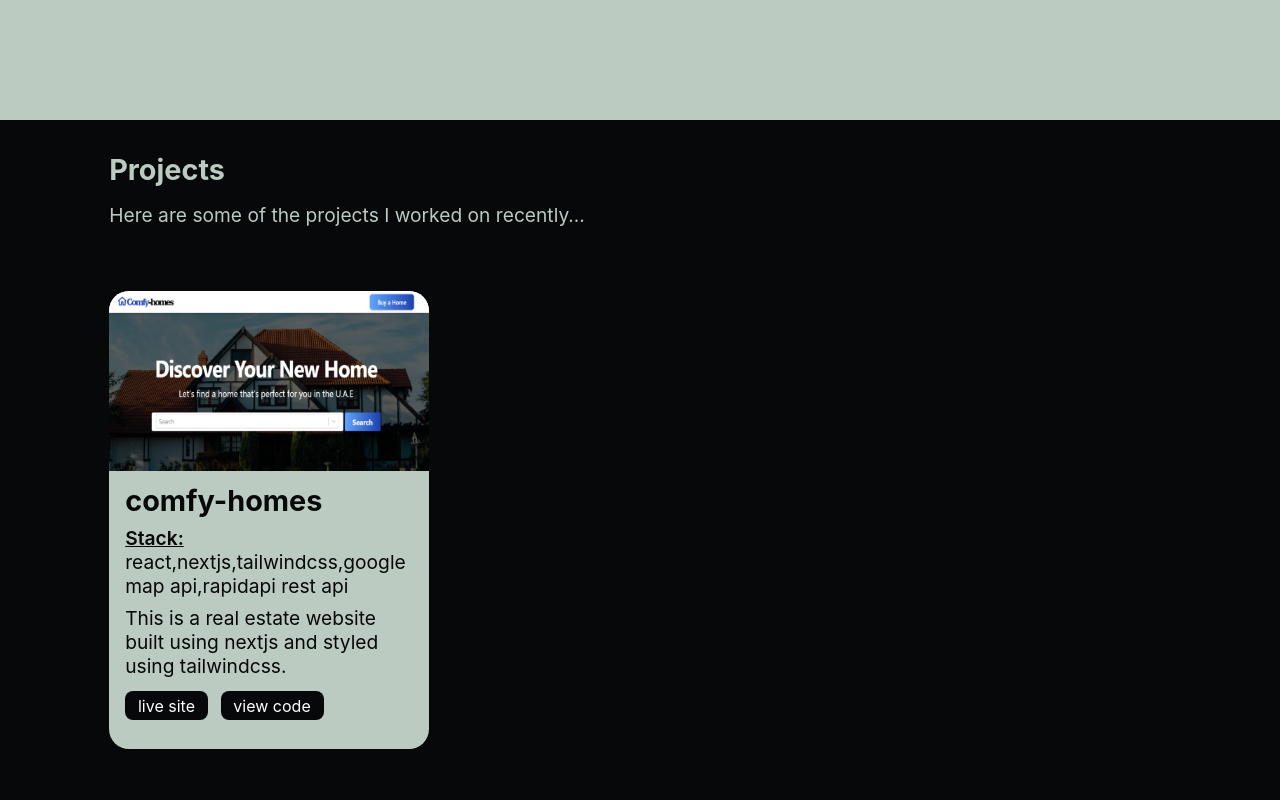
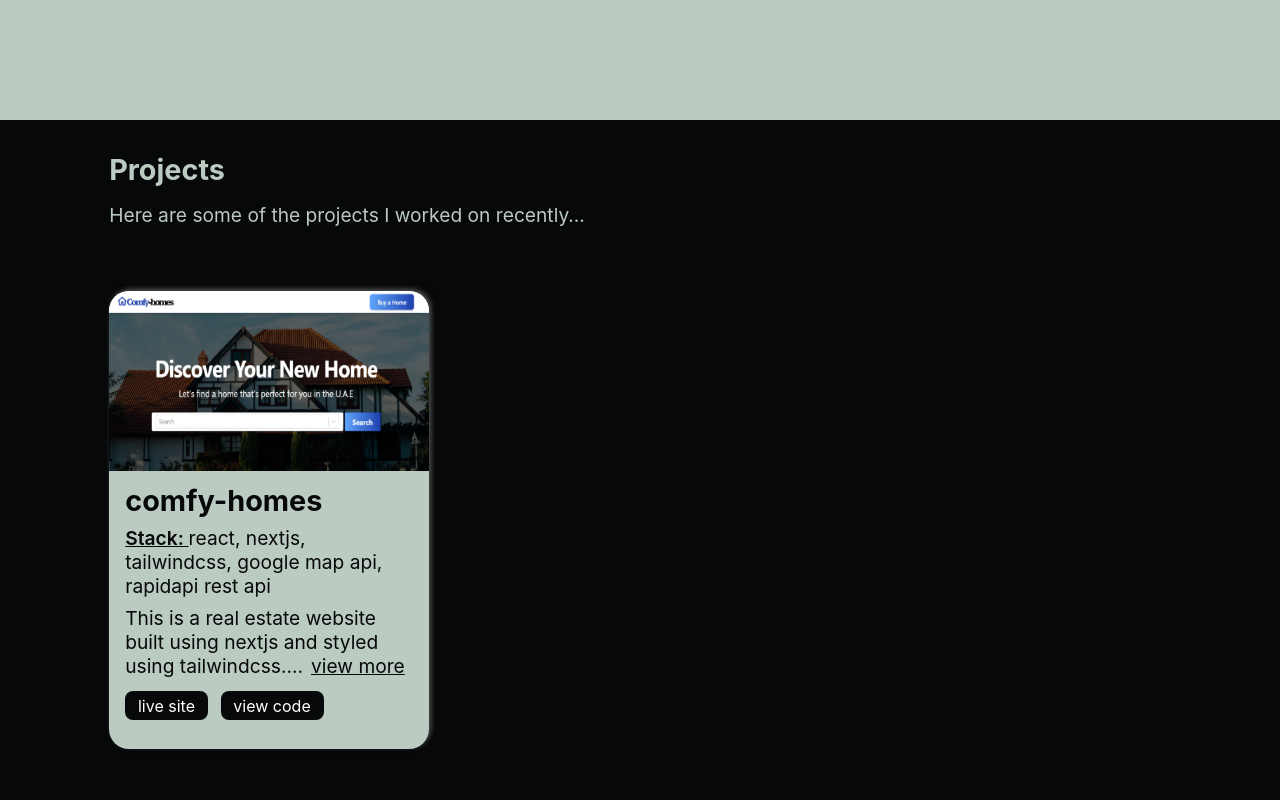
Before and after one commit to idemmanuel001/idoko-emmanuel-portfolio, a Next.js app: page / in a window 1280 px wide. Shown: the part 840-1640 px from the top of the page. Built offline with nearby package versions, Linux system fonts and the light colour scheme.

Commit message:
refactored the project section

```diff
--- a/Components/Sections/Projects.js
+++ b/Components/Sections/Projects.js
@@ -1,9 +1,10 @@
+import { useState } from 'react';
 import Image from 'next/image';
 import styled from 'styled-components';
 import { Container, Section } from '../styles/sharedStyles';
 
 
-//STYLE
+//Project Style
 const StyledProject = styled(Section)`
     color:  ${({ theme }) => theme.primaryColor};
     background:  ${({ theme }) => theme.black};
@@ -23,8 +24,43 @@ const StyledProject = styled(Section)`
            margin: 2rem auto;
 
         }
+    }
 
-        .projectItem{
+`;
+
+
+//Project Markup
+const Projects = ({ projects }) => {
+
+    return (
+        <StyledProject id='projects'>
+
+            <div className="outerContainer">
+                <Container>
+                    <h2>Projects</h2>
+
+                    <p>
+                        Here are some of the projects I worked on recently...
+                    </p>
+                    <div className="projectsContainer">
+                        {projects.map((project, index) => (
+
+                            <ProjectItem key={index} project={project} />
+
+
+                        ))}
+                    </div>
+
+                </Container>
+            </div>
+        </StyledProject>
+    );
+};
+
+
+
+//ProjectItem styles
+const StyledProJectItem = styled.div`
     width: 320px;
     height: fit-content;
     margin: 1rem auto;
@@ -33,13 +69,13 @@ const StyledProject = styled(Section)`
     justify-content: space-between;
     border-radius: 20px;
     overflow: hidden;
+    box-shadow: 2px -2px 5px  ${({ theme }) => theme.darkGray};
     background: ${({ theme }) => theme.primaryColor};
 
     color: ${({ theme }) => theme.black};
 
     @media(min-width: ${({ theme }) => theme.tablet}){
         margin: 2rem 0;
-            }
     }
 
     .projectBody{
@@ -60,6 +96,15 @@ const StyledProject = styled(Section)`
 
             span{
                 font-weight: 600;
+                text-decoration: underline;
+            }
+        }
+
+        .description{
+
+            span{
+                margin-left: 0.5rem;
+                cursor: pointer;
                 text-decoration: underline;
             }
         }
@@ -85,34 +130,21 @@ const StyledProject = styled(Section)`
     }
 
 
-    }
-
 `;
 
-const Projects = ({ projects }) => {
+//ProjectItem Markup
+function ProjectItem({ project }) {
+    const [isOpen, setIsOpen] = useState(false);
 
 
+    const { frontmatter: { title, description, image, stack, code, live }, content } = project;
     return (
-        <StyledProject id='projects'>
-
-            <div className="outerContainer">
-                <Container>
-                    <h2>Projects</h2>
-
-                    <p>
-                        Here are some of the projects I worked on recently...
-                    </p>
-                    <div className="projectsContainer">
-                        {projects.map((project, index) => (
-
-                            <div
-                                key={index}
-                                className="projectItem">
+        <StyledProJectItem>
 
             <div className='projectImage'>
                 <Image
-                                        src={project.frontmatter.image}
-                                        alt={project.frontmatter.title}
+                    src={image}
+                    alt={title}
                     width='320'
                     height='180'
                     objectFit='fill' />
@@ -120,29 +152,29 @@ const Projects = ({ projects }) => {
 
             <div className="projectBody">
 
-                                    <h3> {project.frontmatter.title} </h3>
+                <h3> {title} </h3>
 
                 <p className='stack'>
                     <span>Stack: </span>
-                                        {project.frontmatter.stack.join(',')}
+                    {stack.join(', ')}
                 </p>
 
-                                    <p className='description'> {project.frontmatter.description} </p>
+                <p className='description'> {isOpen ? content : description + '...'}
+                    <span onClick={() => setIsOpen(!isOpen)} >
+                        {isOpen ? 'view less' : 'view more'}
+                    </span>
+                </p>
 
                 <div className="view">
-                                        <a href={project.frontmatter.live} className="href"> live site</a>
-                                        <a href={project.frontmatter.code} className="href"> view code</a>
-                                    </div>
+                    <a href={live} className="href"> live site</a>
+                    <a href={code} className="href"> view code</a>
                 </div>
             </div>
 
-                        ))}
-                    </div>
 
-                </Container>
-            </div>
-        </StyledProject>
+        </StyledProJectItem>
     );
-};
+}
+
 
 export default Projects;
```
Lines whose indentation alone changed are shown as unchanged.
